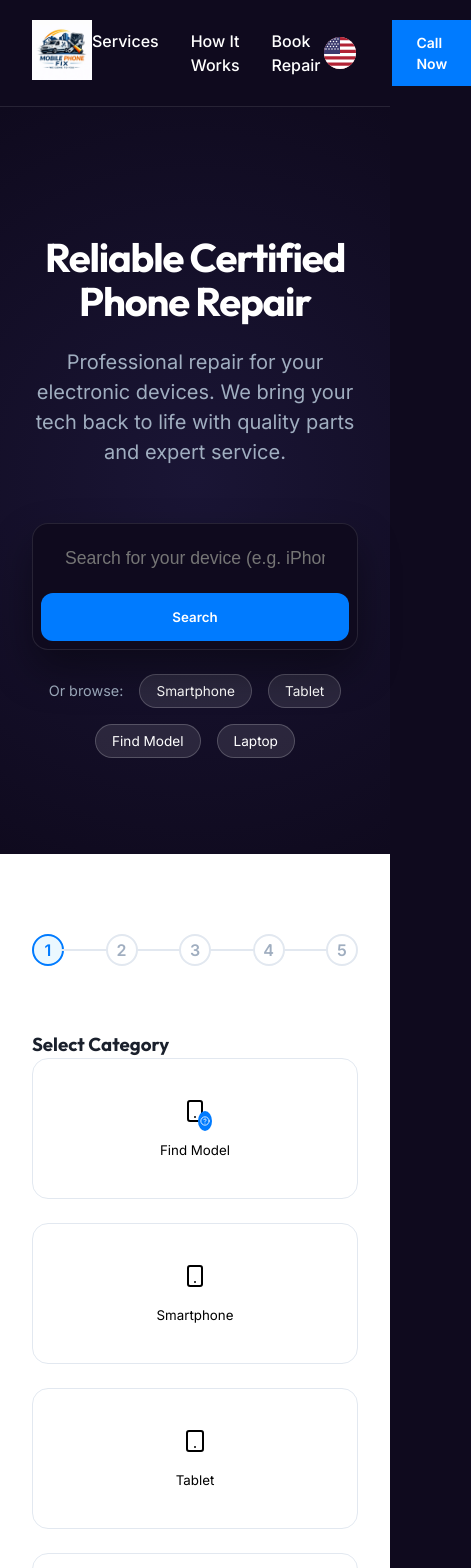
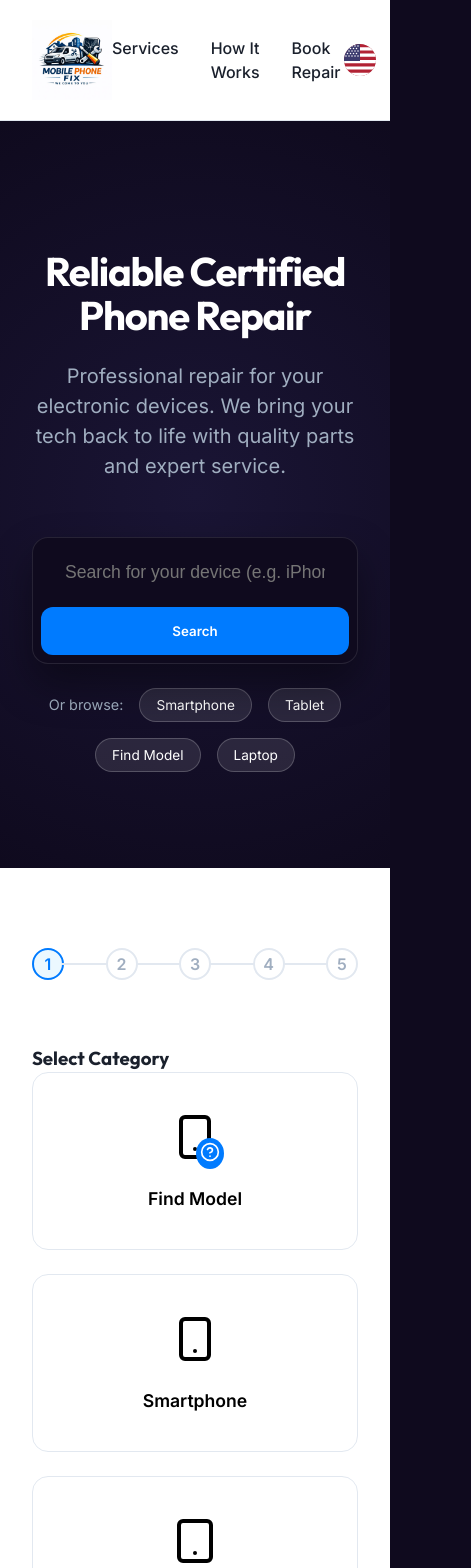
Before and after one commit to Nishan36-coder/mobilphonefix, a React (Vite) app: page / in a window 390 px wide. Shown: the top 1568 px of the page, 471 px wide, since content can reach past the window. Built offline with nearby package versions, Linux system fonts and the light colour scheme.

Commit message:
Fix mobile view: responsive header/footer, cleanup layout, improve visibility

```diff
--- a/src/App.css
+++ b/src/App.css
@@ -7,9 +7,28 @@ html {
 /* Header */
 .header {
     padding: 1.25rem 0;
-    border-bottom: 1px solid var(--border-color);
-    background: var(--bg-dark);
+    border-bottom: 1px solid #e2e8f0;
+    background: white;
     z-index: 100;
+}
+
+.nav-links a {
+    color: #1a202c;
+    transition: color 0.2s;
+}
+
+.nav-links a:hover {
+    color: var(--accent);
+}
+
+.header .availability {
+    color: #4a5568;
+}
+
+.header-logo-img {
+    height: 180px;
+    object-fit: contain;
+    display: block;
 }
 
 .header-content {
@@ -37,7 +56,12 @@ html {
 }
 
 @media (max-width: 768px) {
-    .availability {
+    .header-logo-img {
+        height: 80px;
+    }
+
+    .availability,
+    .nav-links {
         display: none;
     }
 }
@@ -54,6 +78,8 @@ html {
     line-height: 1.1;
     margin-bottom: 1.5rem;
     letter-spacing: -0.03em;
+    color: white;
+    /* Ensure title is white on dark hero bg */
 }
 
 .underline {
@@ -330,7 +356,12 @@ html {
     display: flex;
     flex-direction: column;
     align-items: center;
-    gap: 1rem;
+    gap: 1.5rem;
+}
+
+.category-card span {
+    font-size: 1.1rem;
+    font-weight: 600;
 }
 
 .category-card:hover {
@@ -342,11 +373,24 @@ html {
     display: flex;
     justify-content: space-between;
     align-items: center;
-    padding: 1.25rem 1.5rem;
+    padding: 1.5rem;
     background: #f8fafc;
     border: 1px solid #e2e8f0;
     border-radius: 12px;
     width: 100%;
+    font-size: 1.25rem;
+    /* Larger font size */
+    font-weight: 600;
+    /* Bolder text */
+    color: #2d3748;
+    /* Darker for visibility */
+    transition: all 0.2s ease;
+}
+
+.list-item:hover {
+    border-color: var(--accent);
+    transform: translateY(-2px);
+    background: white;
 }
 
 .finalize-grid {
@@ -381,7 +425,8 @@ html {
     padding: 2rem;
     border-radius: 16px;
     border: 1px solid #e2e8f0;
-    sticky: top 100px;
+    position: sticky;
+    top: 100px;
 }
 
 .category-tag-btn {
@@ -437,10 +482,10 @@ html {
 
 .booking-container .search-input {
     width: 100%;
-    padding: 0.75rem;
+    padding: 1rem;
     border: none;
     background: transparent;
-    font-size: 1rem;
+    font-size: 1.15rem;
     color: #1a202c;
     /* Ensure text is visible on light background */
 }
@@ -491,15 +536,15 @@ html {
 /* Footer */
 .footer {
     padding: 5rem 0 0;
-    background: #05070a;
-    border-top: 1px solid var(--border-color);
+    background: white;
+    border-top: 1px solid #e2e8f0;
 }
 
 .footer-bottom {
     padding: 3rem 0;
-    border-top: 1px solid var(--border-color);
+    border-top: 1px solid #e2e8f0;
     text-align: center;
-    color: var(--text-muted);
+    color: #4a5568;
     font-size: 0.875rem;
     cursor: pointer;
     transition: all 0.3s;
@@ -507,8 +552,8 @@ html {
 }
 
 .footer-bottom:hover {
-    background: rgba(255, 255, 255, 0.03);
-    color: rgba(255, 255, 255, 0.9);
+    background: #f7fafc;
+    color: #1a202c;
 }
 
 .footer-bottom:active {
@@ -527,7 +572,7 @@ html {
 }
 
 .footer-links .link-group h4 {
-    color: white;
+    color: #1a202c;
     margin-bottom: 1rem;
     font-size: 1rem;
 }
@@ -544,7 +589,7 @@ html {
 
 .footer-links .link-group a,
 .footer-links .link-group .btn-text {
-    color: var(--text-muted);
+    color: #4a5568;
     text-decoration: none;
     transition: color 0.2s;
     display: inline-flex;
@@ -554,7 +599,7 @@ html {
 
 .footer-links .link-group a:hover,
 .footer-links .link-group .btn-text:hover {
-    color: white;
+    color: var(--accent);
 }
 
 @media (max-width: 768px) {
@@ -760,10 +805,17 @@ html {
         transform: rotate(360deg);
     }
 }
+
 .footer-logo-img {
-    height: 120px;
+    height: 150px;
     object-fit: contain;
     margin-bottom: 1.5rem;
     display: block;
     max-width: 100%;
 }
+
+@media (max-width: 768px) {
+    .footer-logo-img {
+        height: 100px;
+    }
+}
--- a/src/components/BookingFlow.jsx
+++ b/src/components/BookingFlow.jsx
@@ -199,17 +199,17 @@ const BookingFlow = ({ initialCategory, initialSearch, onReset }) => {
     : [];
 
   const icons = {
-    smartphone: <Smartphone />,
-    tablet: <Tablet />,
+    smartphone: <Smartphone size={48} />,
+    tablet: <Tablet size={48} />,
     find_model: (
       <div style={{ position: 'relative', display: 'inline-block' }}>
-        <Smartphone />
-        <div style={{ position: 'absolute', bottom: -5, right: -5, background: 'var(--accent)', borderRadius: '50%', padding: 2, color: 'white' }}>
-          <HelpCircle size={10} />
+        <Smartphone size={48} />
+        <div style={{ position: 'absolute', bottom: -5, right: -5, background: 'var(--accent)', borderRadius: '50%', padding: 4, color: 'white' }}>
+          <HelpCircle size={20} />
         </div>
       </div>
     ),
-    laptop: <Laptop />
+    laptop: <Laptop size={48} />
   };
 
   const renderStep = () => {
--- a/src/components/Footer.jsx
+++ b/src/components/Footer.jsx
@@ -44,7 +44,7 @@ const Footer = ({ onNavigate }) => {
       <div className="container footer-content">
         <div className="footer-brand">
           <img src="/logo.png" alt="Mobilphonefix" className="footer-logo-img" />
-          <p className="footer-tagline">{t('footer_tagline')}</p>
+          <p className="footer-tagline" style={{ color: '#4a5568' }}>{t('footer_tagline')}</p>
 
           <div className="social-icons">
             <a href="https://www.instagram.com/mr.techniician?igsh=enp5YnZ2ZXJtOGow&utm_source=qr" target="_blank" rel="noopener noreferrer" className="social-icon instagram">
--- a/src/components/Header.jsx
+++ b/src/components/Header.jsx
@@ -9,12 +9,12 @@ const Header = ({ onNavigate }) => {
     <header className="header">
       <div className="container header-content">
         <div className="header-logo" onClick={() => window.scrollTo({ top: 0, behavior: 'smooth' })} style={{ cursor: 'pointer' }}>
-          <img src="/logo.png" alt="Mobilphonefix" style={{ height: '60px', objectFit: 'contain' }} />
+          <img src="/logo.png" alt="Mobilphonefix" className="header-logo-img" />
         </div>
         <div className="nav-links" style={{ display: 'flex', gap: '2rem' }}>
-          <a href="#services" style={{ color: 'var(--text-main)', textDecoration: 'none', fontWeight: '500' }}>{t('nav_services')}</a>
-          <a href="#how-it-works" style={{ color: 'var(--text-main)', textDecoration: 'none', fontWeight: '500', scrollBehavior: 'smooth' }}>{t('nav_how_it_works')}</a>
-          <a href="#booking" style={{ color: 'var(--text-main)', textDecoration: 'none', fontWeight: '500' }}>{t('nav_book')}</a>
+          <a href="#services" style={{ textDecoration: 'none', fontWeight: '500' }}>{t('nav_services')}</a>
+          <a href="#how-it-works" style={{ textDecoration: 'none', fontWeight: '500', scrollBehavior: 'smooth' }}>{t('nav_how_it_works')}</a>
+          <a href="#booking" style={{ textDecoration: 'none', fontWeight: '500' }}>{t('nav_book')}</a>
         </div>
         <div className="header-info">
           <span className="availability">{t('header_availability')}</span>
--- a/src/index.css
+++ b/src/index.css
@@ -15,6 +15,7 @@
 
 html {
   scroll-behavior: smooth;
+  overflow-x: hidden;
 }
 
 * {
@@ -29,6 +30,7 @@ body {
   color: var(--text-main);
   line-height: 1.5;
   -webkit-font-smoothing: antialiased;
+  overflow-x: hidden;
 }
 
 h1,
--- a/src/social-icons.css
+++ b/src/social-icons.css
@@ -1,4 +1,3 @@
-
 /* Social Icons in Footer */
 .social-icons {
     display: flex;
@@ -13,10 +12,10 @@
     width: 40px;
     height: 40px;
     border-radius: 50%;
-    background: rgba(255, 255, 255, 0.05);
-    color: var(--text-muted);
+    background: #f1f5f9;
+    color: #4a5568;
     transition: all 0.3s cubic-bezier(0.175, 0.885, 0.32, 1.275);
-    border: 1px solid rgba(255, 255, 255, 0.1);
+    border: 1px solid #e2e8f0;
 }
 
 .social-icon:hover {
```
